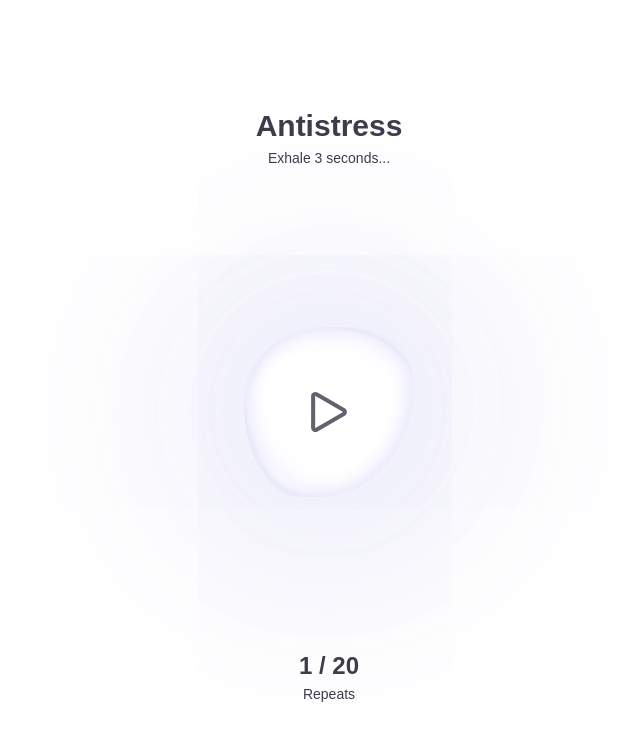
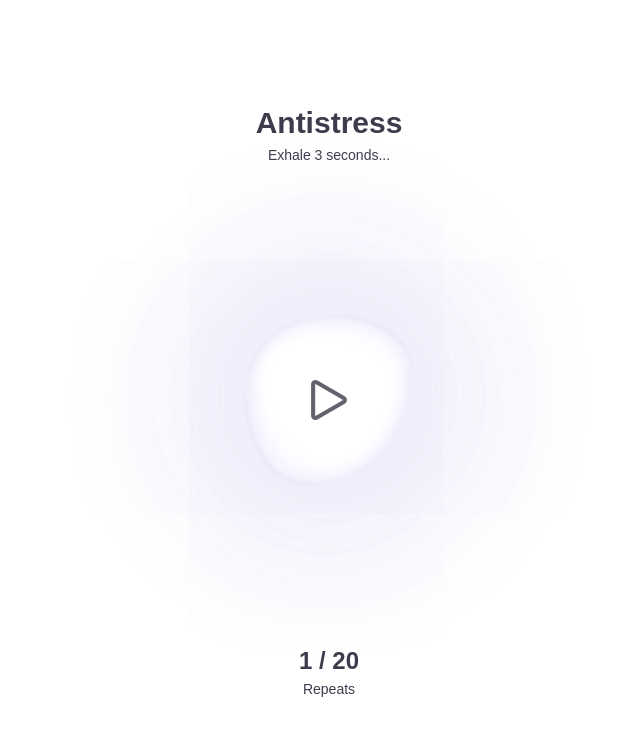
Before and after one commit to denisoed/BrainUp, a Vue app: page / in a window 1280 px wide. Shown: the top 740 px of the page, without its empty margins (311-951 px from the left). Built offline with nearby package versions, Linux system fonts and the light colour scheme; no server answers; what vue3-touch-events, yandex-metrika-vue3 would draw is missing.

Commit message:
Updated styles for circle

```diff
--- a/package.json
+++ b/package.json
@@ -23,7 +23,6 @@
   },
   "devDependencies": {
     "@vitejs/plugin-vue": "^5.0.5",
-    "@vue/cli-plugin-pwa": "~5.0.0",
     "sass": "^1.77.8",
     "vite": "^5.3.4"
   },
--- a/src/components/BlobCircles.vue
+++ b/src/components/BlobCircles.vue
@@ -31,17 +31,17 @@ $color3: #c3c2dd;
 
   &.a {
     animation: blob1 8s linear infinite alternate;
-    box-shadow: rgba($color1,$opacity) 0 0 300px 10px, rgba($color1, $opacity) 0 0 30px 0 inset;
+    box-shadow: rgba($color1,$opacity) 0 0 200px 10px, rgba($color1, $opacity) 0 0 30px 0 inset;
   }
 
   &.b {
     animation: blob2 9s linear infinite alternate;
-    box-shadow: rgba($color2, $opacity) 0 0 300px 5px, rgba($color2,$opacity) 0 0 20px 0 inset;
+    box-shadow: rgba($color2, $opacity) 0 0 200px 5px, rgba($color2,$opacity) 0 0 20px 0 inset;
   }
 
    &.c {
     animation: blob2 10s linear infinite alternate;
-    box-shadow: rgba($color3, $opacity) 0 0 300px 0, rgba($color3,$opacity) 0 0 10px 0 inset;
+    box-shadow: rgba($color3, $opacity) 0 0 200px 0, rgba($color3,$opacity) 0 0 10px 0 inset;
   }
 }
 
--- a/src/pages/HomePage.vue
+++ b/src/pages/HomePage.vue
@@ -10,6 +10,7 @@
     </div>
 
     <!-- Circles -->
+    <div class="circle-container">
       <div ref="circleRef" class="circle" @click="startBreathe">
         <div class="inner-circle" ref="innerCircleRef">
           <div class="cycle-counter">{{ currentRepeatCount + 1 }}</div>
@@ -21,7 +22,7 @@
         <img v-else-if="!isAnimating" class="play-icon" src="@/assets/play-icon.svg" alt="Play" />
         <BlobCircles />
       </div>
-
+    </div>
 
     <!-- Info 2 -->
     <div class="info-2">
@@ -228,7 +229,7 @@ onMounted(() => {
   display: flex;
   flex-direction: column;
   align-items: center;
-  justify-content: space-around;
+  justify-content: space-between;
   height: 100vh;
   min-height: 100vh;
   max-height: 100vh;
@@ -247,8 +248,8 @@ onMounted(() => {
   flex-direction: column;
   font-size: 16px;
   color: #3c3c4c;
-  padding: 8px 12px;
   z-index: 2;
+  margin-top: 80px;
 
   .name {
     font-size: 30px;
@@ -268,6 +269,7 @@ onMounted(() => {
   justify-content: center;
   flex-direction: column;
   z-index: 2;
+  margin-bottom: 80px;
 
   .label {
     font-size: 14px;
@@ -281,11 +283,17 @@ onMounted(() => {
   }
 }
 
+.circle-container {
+  position: fixed;
+  top: 50%;
+  left: 50%;
+  transform: translate(-50%, -50%);
+}
+
 .circle {
   width: 170px;
   height: 170px;
   border-radius: 50%;
-  // background: #c3c2dd;
   position: relative;
   z-index: 1;
 
```
Also changed, not shown: 1 other file (tests, documents, lock files or other folders). Lines whose indentation alone changed are shown as unchanged.
